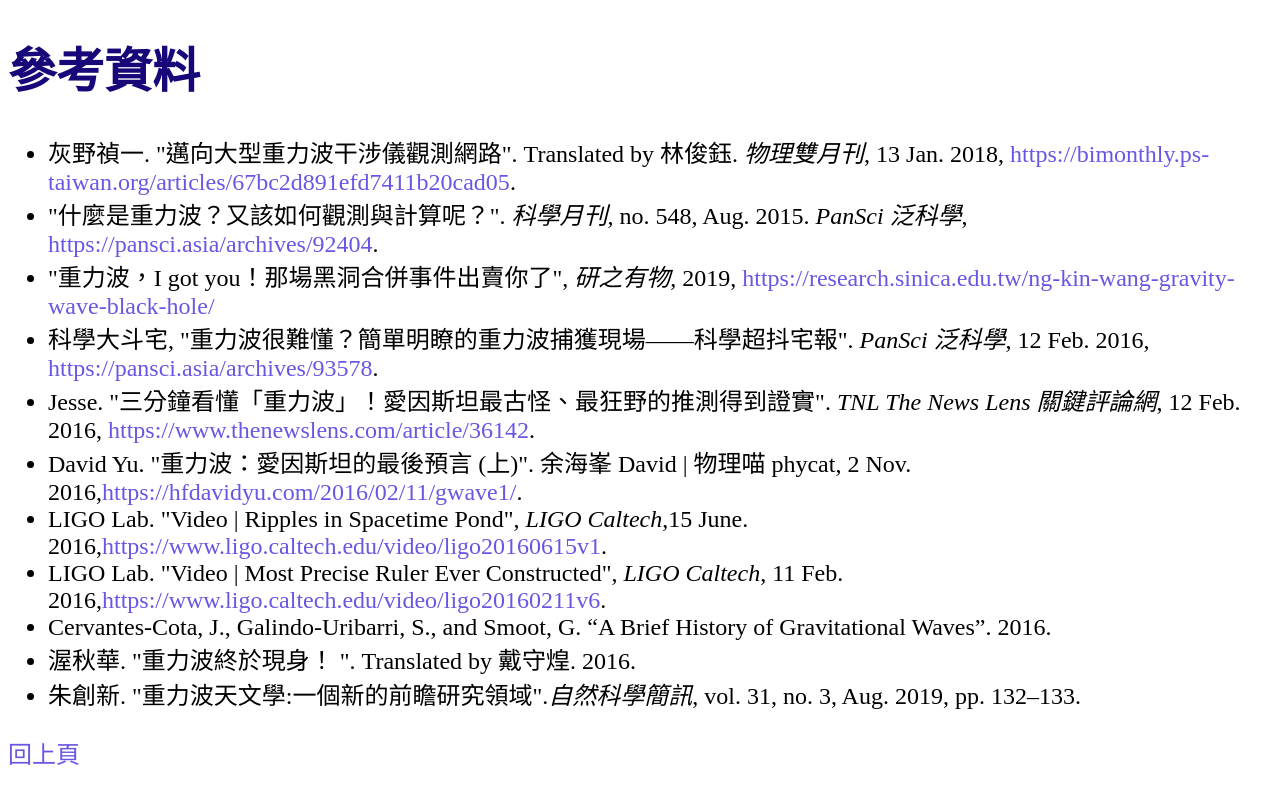
After one commit to star-cloud-d-d-d/AboutGravityWave, a Flask app: a page that uses templates/ref.html in a window 1280 px wide. The commit adds this page. Run offline with Flask 3, Linux system fonts and the light colour scheme.

Commit message:
almost done ;)

```diff
--- a/main.py
+++ b/main.py
@@ -8,14 +8,14 @@ def home():
     return render_template('index.html')
 
 # 路由：關於頁面
-@app.route('/about')
+@app.route('/補充說明')
 def about():
-    return render_template('about.html')
+    return render_template('some.html')
 
 # 路由：聯繫頁面
-@app.route('/contact')
+@app.route('/參考資料')
 def contact():
-    return render_template('contact.html')
+    return render_template('ref.html')
 
 if __name__ == '__main__':
     app.run(debug=True)
--- /dev/null
+++ b/templates/ref.html
@@ -0,0 +1,27 @@
+<!DOCTYPE html>
+<html lang="zh-TW">
+<head>
+    <meta charset="UTF-8">
+    <meta name="viewport" content="width=device-width, initial-scale=1.0">
+    <link rel="stylesheet" href="static/style.css">
+    <title>參考資料</title>
+</head>
+<body>
+    <h1 class="spw">參考資料</h1>
+    <ul>
+    <li>灰野禎一. "邁向大型重力波干涉儀觀測網路".  Translated by 林俊鈺. <i>物理雙月刊</i>, 13 Jan. 2018, <a href="https://bimonthly.ps-taiwan.org/articles/67bc2d891efd7411b20cad05">https://bimonthly.ps-taiwan.org/articles/67bc2d891efd7411b20cad05</a>.
+    <li>"什麼是重力波？又該如何觀測與計算呢？". <i>科學月刊</i>, no. 548, Aug. 2015. <i>PanSci 泛科學</i>, <a href="https://pansci.asia/archives/92404">https://pansci.asia/archives/92404</a>.
+    <li>"重力波，I got you！那場黑洞合併事件出賣你了", <i>研之有物</i>, 2019, <a href="https://research.sinica.edu.tw/ng-kin-wang-gravity-wave-black-hole/">https://research.sinica.edu.tw/ng-kin-wang-gravity-wave-black-hole/</a>
+    <li>科學大斗宅, "重力波很難懂？簡單明瞭的重力波捕獲現場——科學超抖宅報". <i>PanSci 泛科學</i>, 12 Feb. 2016, <a href="https://pansci.asia/archives/93578">https://pansci.asia/archives/93578</a>.
+    <li>Jesse. "三分鐘看懂「重力波」！愛因斯坦最古怪、最狂野的推測得到證實". <i>TNL The News Lens 關鍵評論網</i>, 12 Feb. 2016, <a href="https://www.thenewslens.com/article/36142">https://www.thenewslens.com/article/36142</a>.
+    <li>David Yu. "重力波：愛因斯坦的最後預言 (上)". 余海峯 David | 物理喵 phycat, 2 Nov. 2016,<a href="https://hfdavidyu.com/2016/02/11/gwave1/">https://hfdavidyu.com/2016/02/11/gwave1/</a>.
+    <li>LIGO Lab. "Video | Ripples in Spacetime Pond", <i>LIGO Caltech</i>,15 June. 2016,<a href="https://www.ligo.caltech.edu/video/ligo20160615v1">https://www.ligo.caltech.edu/video/ligo20160615v1</a>.
+    <li>LIGO Lab. "Video | Most Precise Ruler Ever Constructed", <i>LIGO Caltech</i>, 11 Feb. 2016,<a href="https://www.ligo.caltech.edu/video/ligo20160211v6">https://www.ligo.caltech.edu/video/ligo20160211v6</a>.
+    <li>Cervantes-Cota, J., Galindo-Uribarri, S., and Smoot, G. “A Brief History of Gravitational Waves”. 2016.
+    <li>渥秋華. "重力波終於現身！
+". Translated by 戴守煌. 2016.
+    <li>朱創新. "重力波天文學:一個新的前瞻研究領域".<i>自然科學簡訊</i>, vol. 31, no. 3, Aug. 2019, pp. 132–133.
+    </ul>
+    <a href="/">回上頁</a>
+</body>
+</html>
--- a/templates/about.html
+++ b/templates/some.html
@@ -10,6 +10,6 @@
     <div class="boxf"><img src="https://thumbs.dreamstime.com/b/general-theory-relativity-rubber-sheet-model-vector-illustration-general-theory-relativity-rubber-sheet-model-257451995.jpg" class="imgr" alt="廣義相對論下的時空示意圖" ><p class="jr">廣義相對論下的時空及質量造成的凹陷</p></div>
     <p>將時空想像成一張<span class="spw">彈簧床</span>，把一顆有質量的球放在上面，<span class="spw">床面會凹陷</span>，越重的球凹陷也會越深。而當有相對輕的物體被放置到彈簧床上，就會<span class="spw">順著彎曲的面滾動</span>，滾向位於凹陷中心的球，這就是以廣義相對論解釋<span class="spw">重力交互作用</span>的方法。同理<span class="spw">有速度</span>的球會<span class="spw">繞著凹陷旋轉</span>，這便是宇宙中衛星繞行行星旋轉的現象。
 </p>
-    <p>當然廣義相對論所包含的概念不是三言兩語可以概括的，此處的解釋只是作為了解重力波的基礎。因為以牛頓力學解釋重力，重力的交互作用是瞬時的，那重力波便不會存在，原因在<a href="/">繼續認識重力波</a>後便會揭曉。</p>
+    <p>當然廣義相對論所包含的概念不是三言兩語可以概括的，此處的解釋只是作為了解重力波的基礎。因為以牛頓力學解釋重力，重力的交互作用是瞬時的，那重力波便不會存在，原因在<a href="/">回上頁繼續認識重力波</a>後便會揭曉。</p>
 </body>
 </html>
```
Also changed, not shown: templates/contact.html (deleted, +0 -14 lines), templates/index.html (+10 -5 lines).
